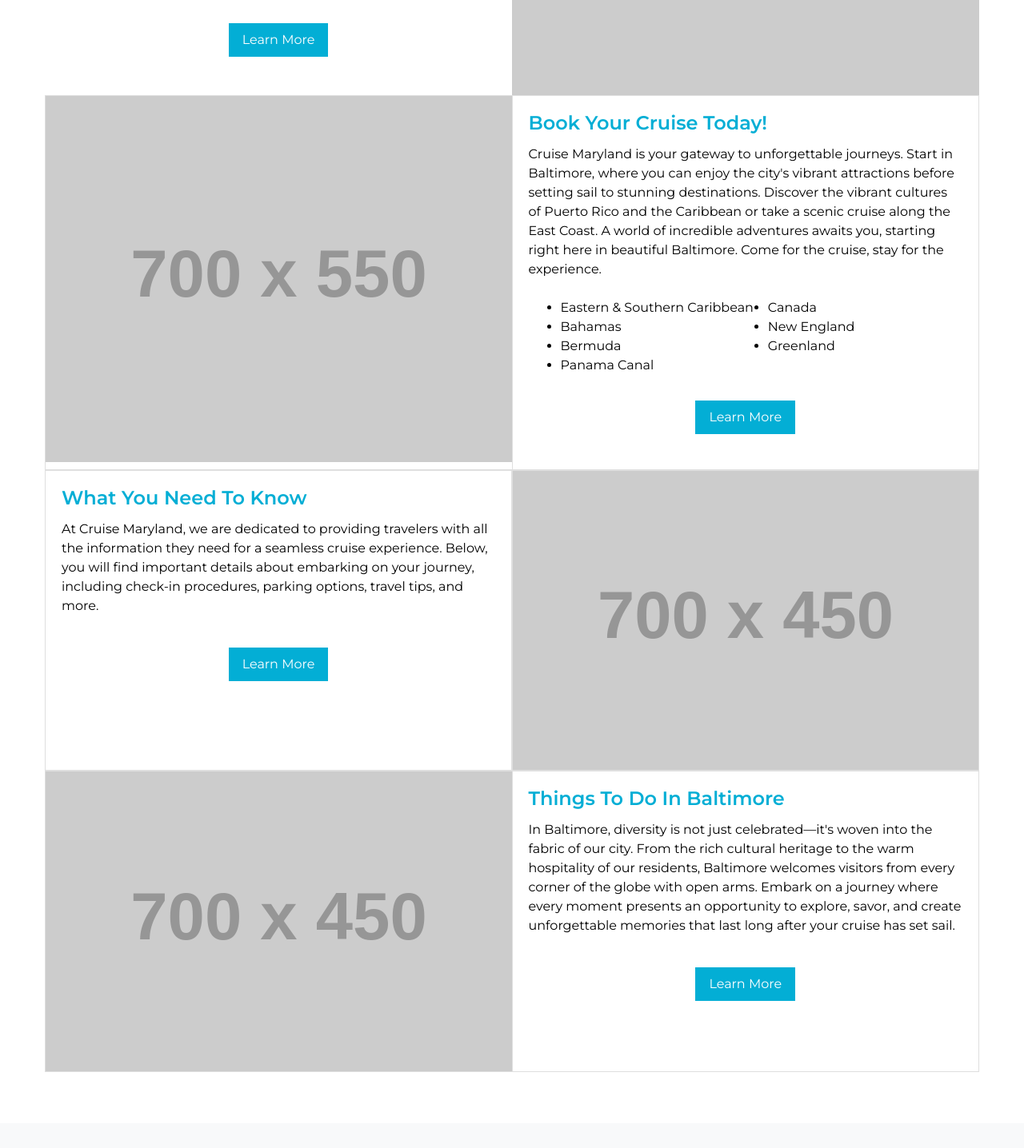
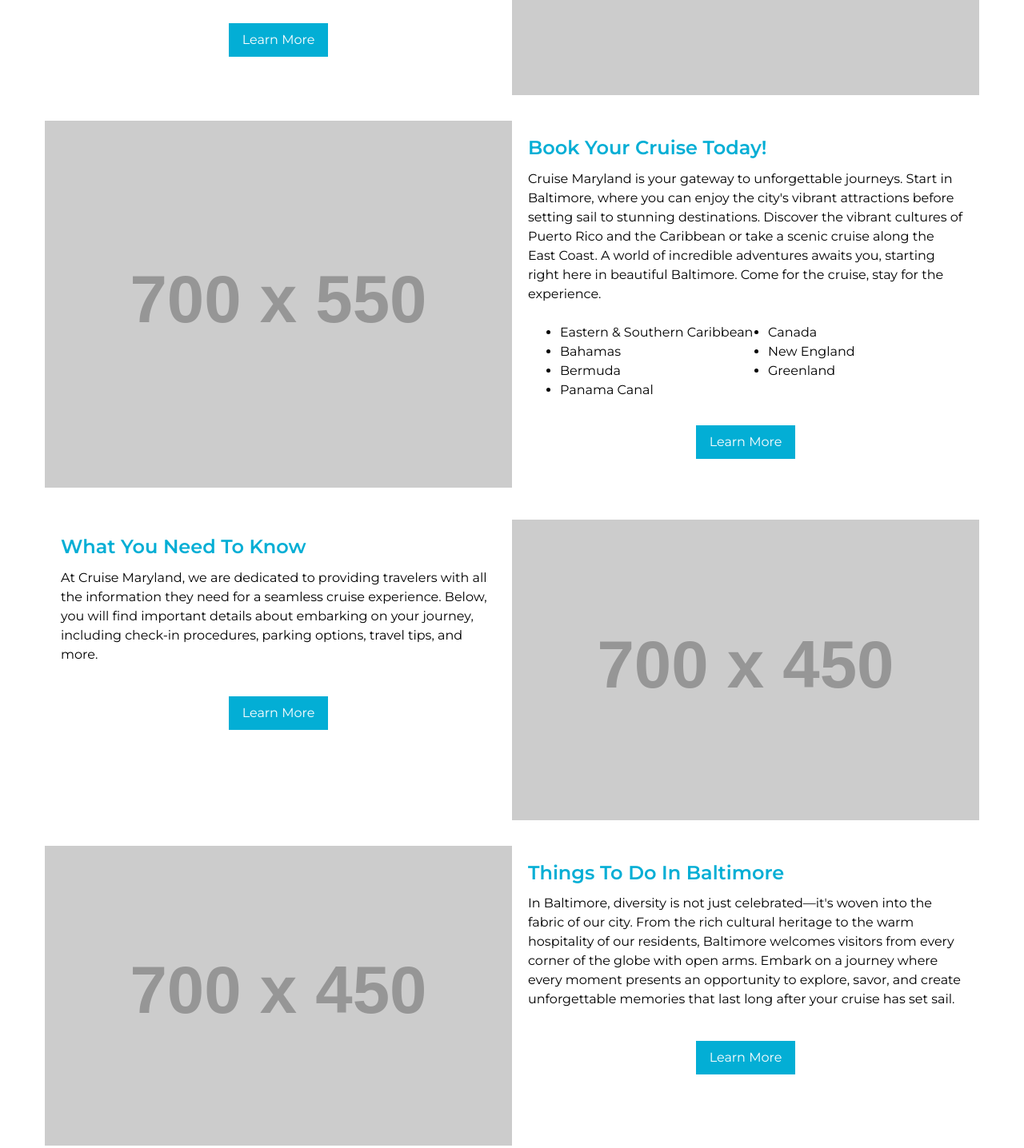
Before and after one commit to mdot-ocx/cruise-md, a plain HTML site: page index.html in a window 1280 px wide. Shown: the part 1288-2724 px from the top of the page at 80% size. Drawn offline with Linux system fonts and the light colour scheme; placeholder pictures from the web are drawn by us.

Commit message:
Update index.html

```diff
--- a/index.html
+++ b/index.html
@@ -401,7 +401,7 @@
 <div class="row">
   <div class="col">
 
-                <div class="card-group mt-lg-5" style="direction: rtl;">
+                <div class="card-group my-lg-5" style="direction: rtl;">
                     <div class="card border-0">
                         <img class="card-img-top" src="https://placehold.co/700x450" alt="Card image cap">
                       </div>
@@ -418,11 +418,11 @@
                     </div>
                   </div>
 
-                  <div class="card-group">
-                    <div class="card">
+                  <div class="card-group my-lg-5">
+                    <div class="card border-0">
                         <img class="card-img-top" src="https://placehold.co/700x550" alt="Card image cap">
                     </div>
-                    <div class="card">
+                    <div class="card border-0">
                         <div class="card-body">
                           <h3 class="card-title text-primary">Book Your Cruise Today!</h3>
                           <p class="card-text">Cruise Maryland is your gateway to unforgettable journeys. Start in Baltimore, where you can enjoy the city's vibrant attractions before setting sail to stunning destinations. Discover the vibrant cultures of Puerto Rico and the Caribbean or take a scenic cruise along the East Coast. A world of incredible adventures awaits you, starting right here in beautiful Baltimore. Come for the cruise, stay for the experience.</p>
@@ -440,11 +440,11 @@
                       </div>
                   </div>
 
-                  <div class="card-group" style="direction: rtl;">
-                    <div class="card">
+                  <div class="card-group my-lg-5" style="direction: rtl;">
+                    <div class="card border-0">
                         <img class="card-img-top" style="object-fit: cover;" src="https://placehold.co/700x450" alt="Card image cap">
                       </div>
-                    <div class="card" style="direction: ltr;border-left: 1px solid rgba(0, 0, 0, 0.125);">
+                    <div class="card border-0" style="direction: ltr;border-left: 1px solid rgba(0, 0, 0, 0.125);">
                         <div class="card-body">
                         <h3 class="card-title text-primary">What You Need To Know</h3>
                         <p class="card-text">At Cruise Maryland, we are dedicated to providing travelers with all the information they need for a seamless cruise experience. Below, you will find important details about embarking on your journey, including check-in procedures, parking options, travel tips, and more.</p>
@@ -454,11 +454,11 @@
                     </div>
                   </div>
 
-                  <div class="card-group mb-lg-5">
-                    <div class="card">
+                  <div class="card-group my-lg-5">
+                    <div class="card border-0">
                         <img class="card-img-top" src="https://placehold.co/700x450" alt="Card image cap">
                     </div>
-                    <div class="card">
+                    <div class="card border-0">
                         <div class="card-body">
                           <h3 class="card-title text-primary">Things To Do In Baltimore</h3>
                           <p class="card-text">In Baltimore, diversity is not just celebrated—it's woven into the fabric of our city. From the rich cultural heritage to the warm hospitality of our residents, Baltimore welcomes visitors from every corner of the globe with open arms.
```
